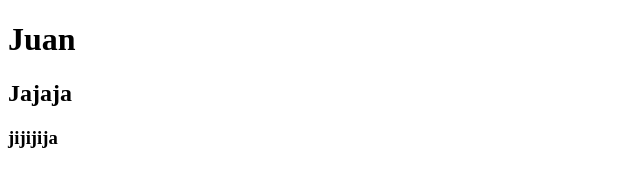
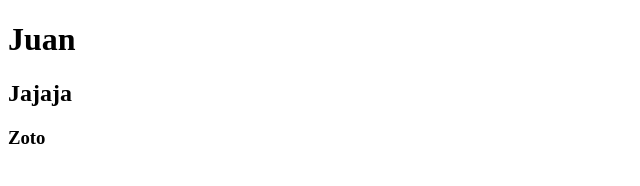
Before and after one commit to JuanAndresGonzalezBurbano/Zi, a plain HTML site: page index.html in a window 1280 px wide. Shown: the full height of the page, 0-640 px from the left. Drawn offline with Linux system fonts and the light colour scheme.

Commit message:
version2 camino 2

```diff
--- a/index.html
+++ b/index.html
@@ -8,6 +8,6 @@
 <body>
     <h1> Juan </h1>
     <h2>Jajaja</h2>
-    <h3>jijijija</h3>
+    <h3>Zoto</h3>
 </body>
 </html>
```
